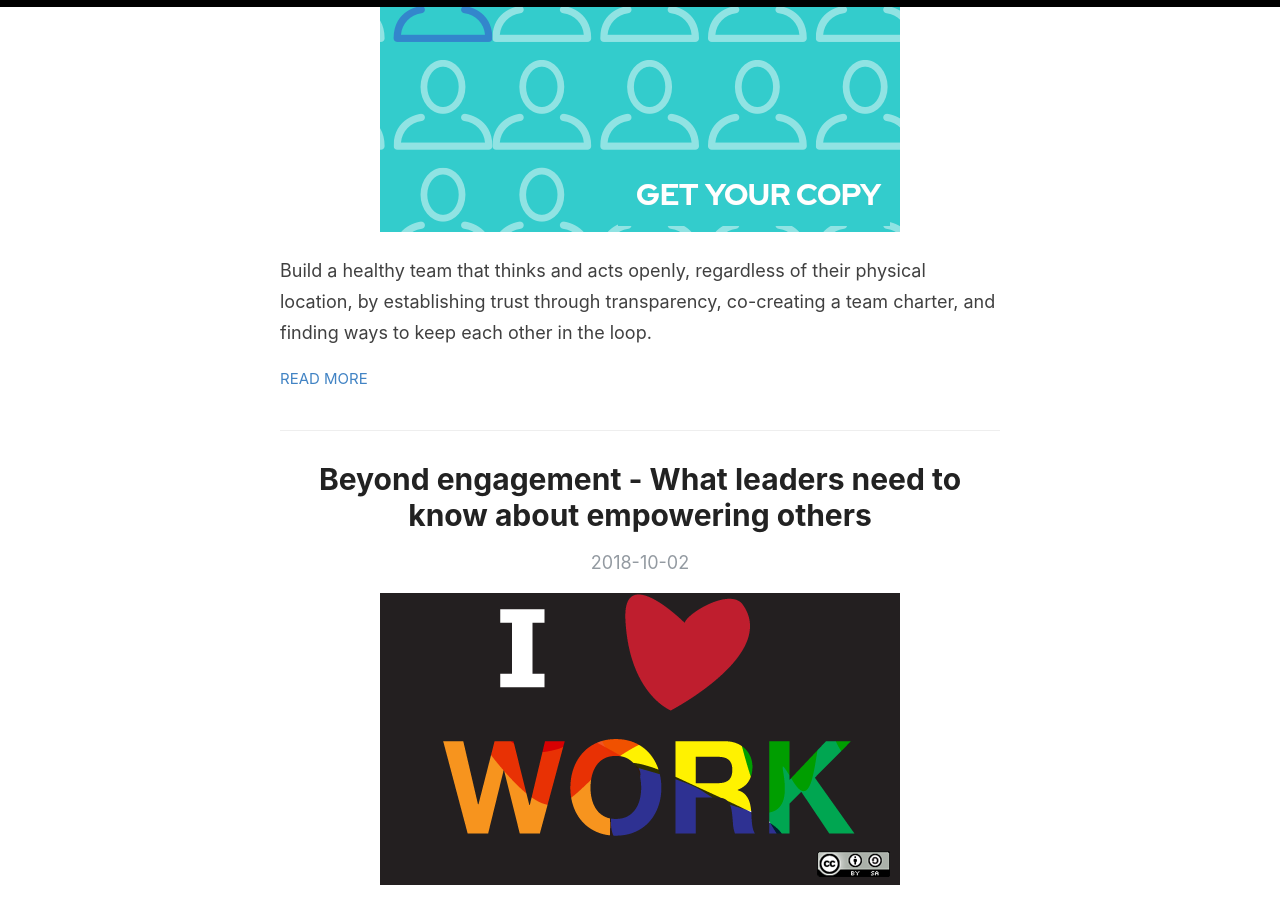
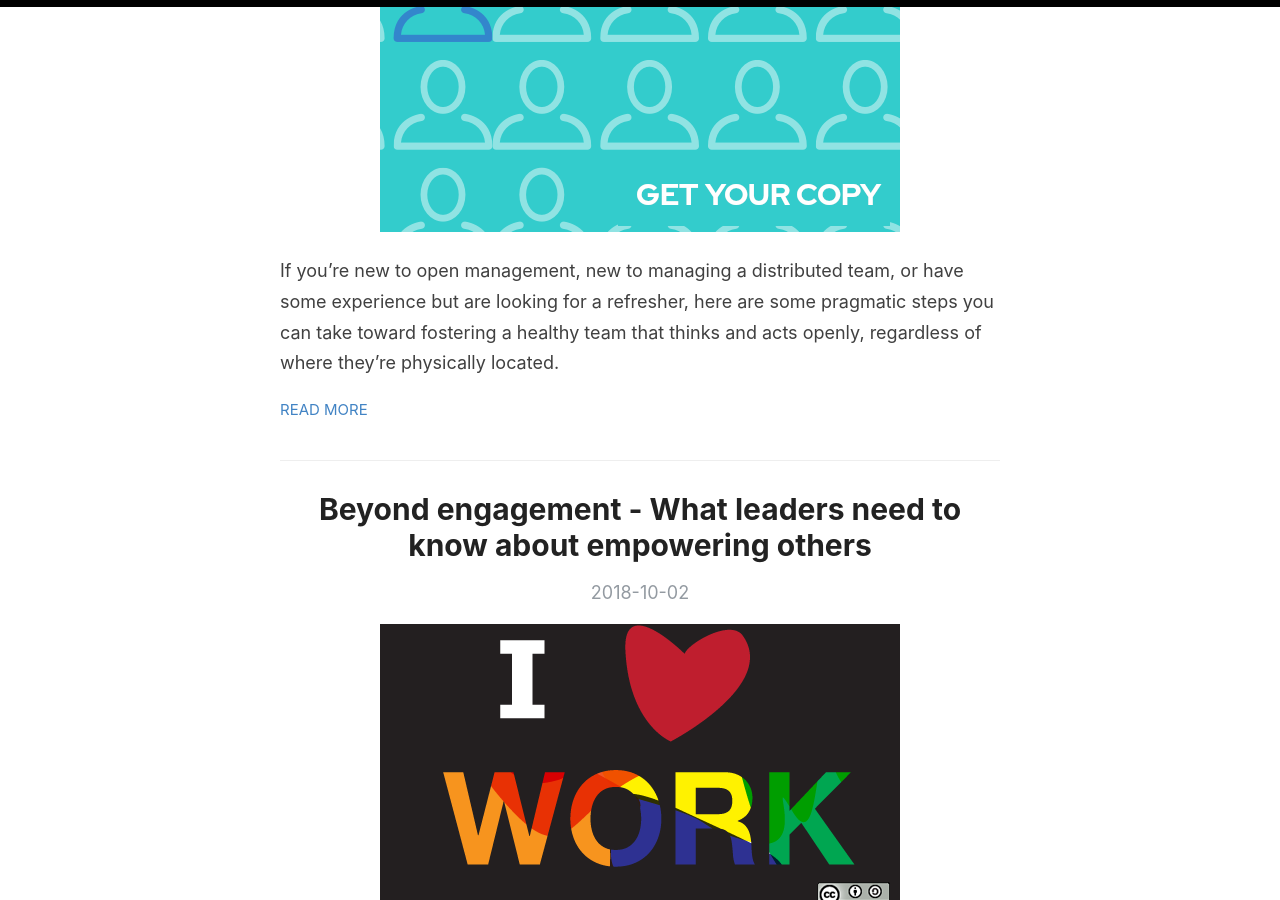
Before and after one commit to amatlack/amatlack.github.io, a Jekyll site: the page built from index.html, in a window 1280 px wide and 900 px high, scrolled down 963 px. Built offline with Jekyll 4.4.1, drawn with Linux system fonts in a browser that asks for light colours; the list of posts is cut into pages by our own code.

Commit message:
updating description

```diff
--- a/_posts/2020-12-17-building-teams-we-want-to-be-on.md
+++ b/_posts/2020-12-17-building-teams-we-want-to-be-on.md
@@ -1,7 +1,7 @@
 ---
 layout: post
 title: Building teams we want to be on (regardless of where they're located)
-description: Build a healthy team that thinks and acts openly, regardless of their physical location, by establishing trust through transparency, co-creating a team charter, and finding ways to keep each other in the loop.
+description: If you’re new to open management, new to managing a distributed team, or have some experience but are looking for a refresher, here are some pragmatic steps you can take toward fostering a healthy team that thinks and acts openly, regardless of where they’re physically located.
 image: /images/human_distance_cover.png
 categories: [Open leadership, Culture]
 ---
```
